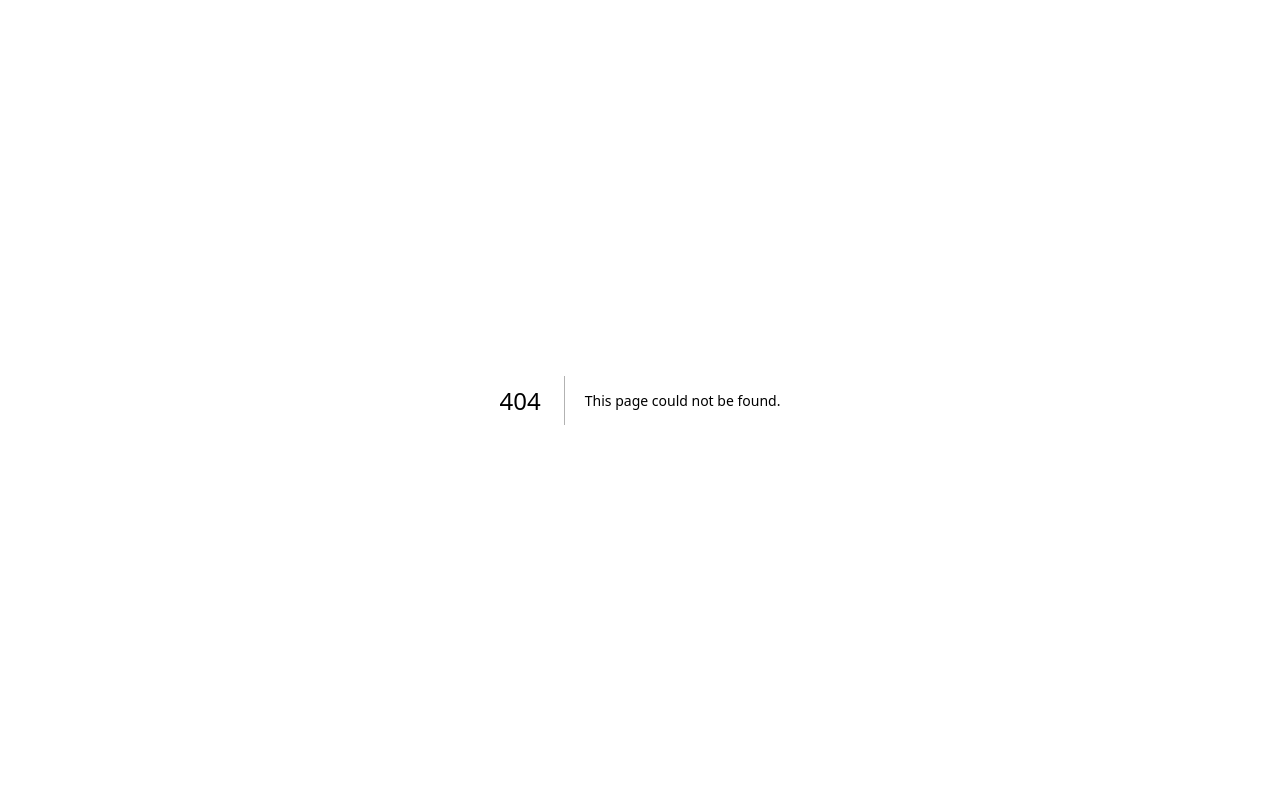
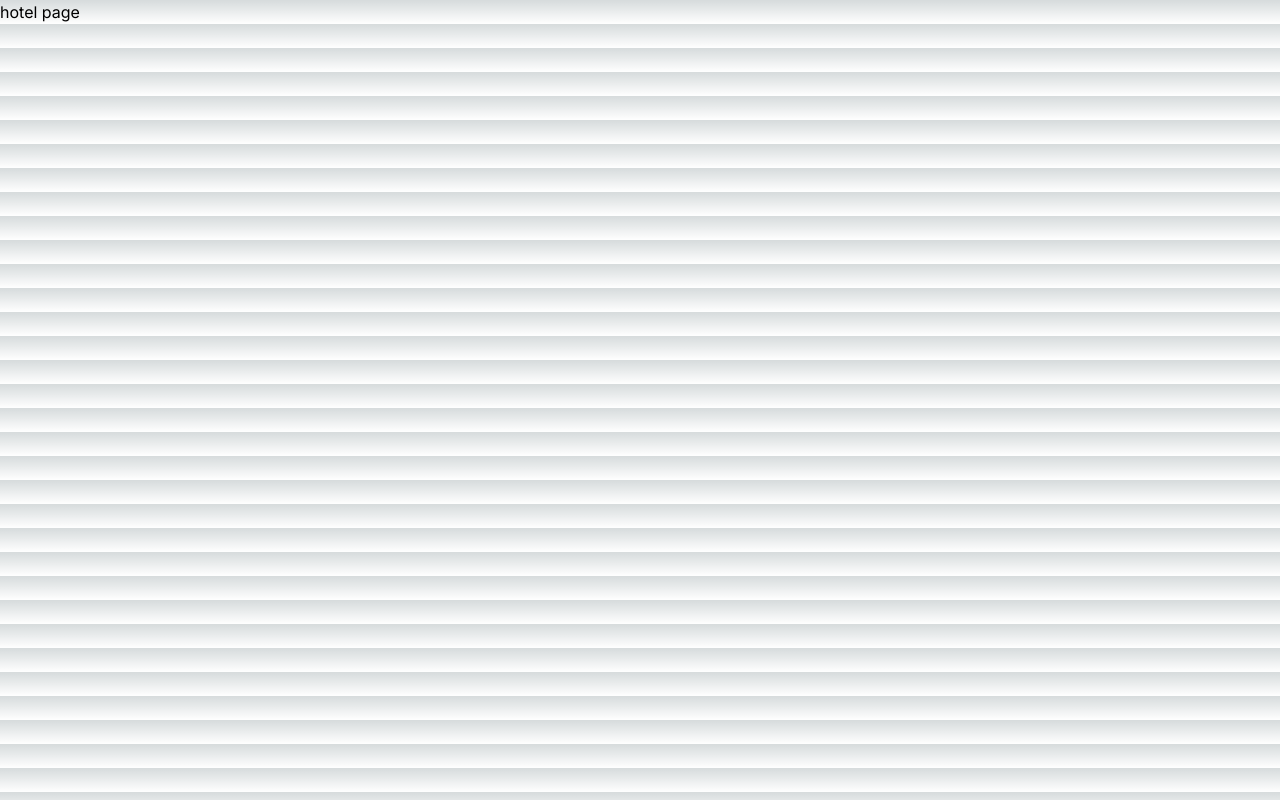
Before and after one commit to Proper-Stevo/hotelparty, a Next.js app: page /hotel in a window 1280 px wide. Before the commit this address had no page. Built offline with nearby package versions, Linux system fonts and the light colour scheme.

Commit message:
file structure

```diff
--- /dev/null
+++ b/src/app/hotel/page.js
@@ -0,0 +1,8 @@
+export default function Home() {
+    return (
+      <>
+      <h2>  hotel page
+      </h2>
+      </>
+    );
+  }
```
